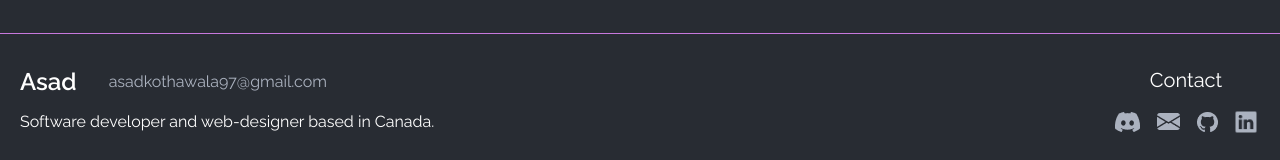
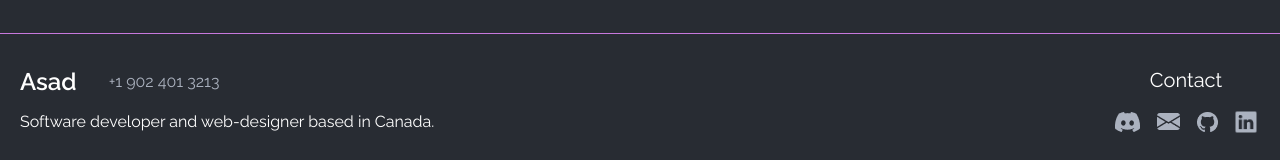
Before and after one commit to a3rium/asadk-portfolio, a Next.js app: page /Projects in a window 1280 px wide. Shown: the part 1509-1669 px from the top of the page. Built offline with nearby package versions, Linux system fonts and the light colour scheme.

Commit message:
replaced email with number

```diff
--- a/src/app/components/Footer/Footer.tsx
+++ b/src/app/components/Footer/Footer.tsx
@@ -9,12 +9,12 @@ const Footer = () => {
       <div className="px-5 max-w-screen-2xl mx-auto">
         <div className="flex justify-between gap-y-10 flex-wrap">
           <div className="mx-auto md:mx-0">
-            <div className="flex items-center gap-8 mb-3 ">
+            <div className="flex items-center gap-8 mb-3">
               <div className="flex gap-2 items-center text-xl md:text-2xl text-white font-bold">
                 <span>Asad</span>
               </div>
               <span className="text-primary text-sm md:text-base">
-                asadkothawala97@gmail.com
+                +1 902 401 3213
               </span>
             </div>
             <div className="text-white text-sm md:text-base">
```
